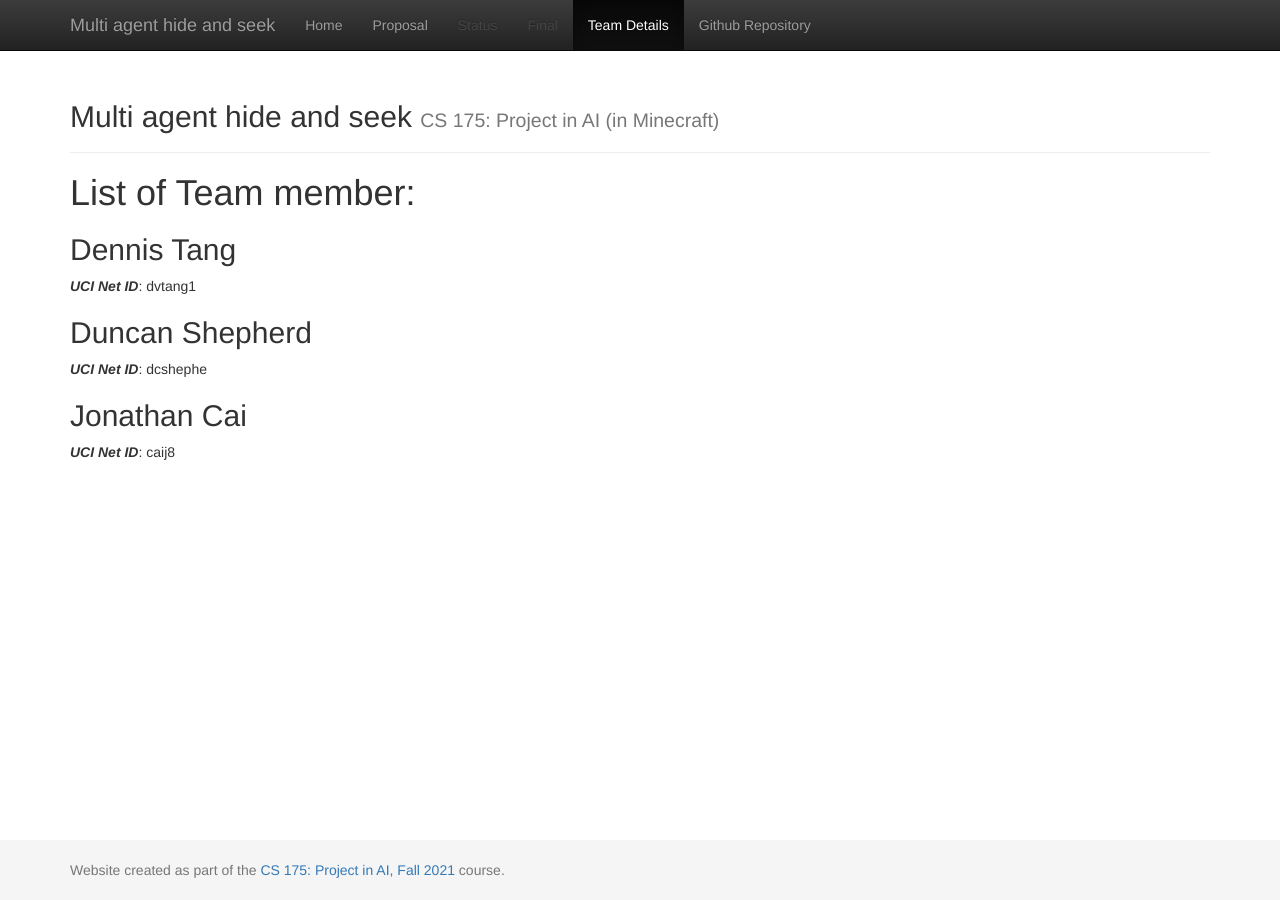
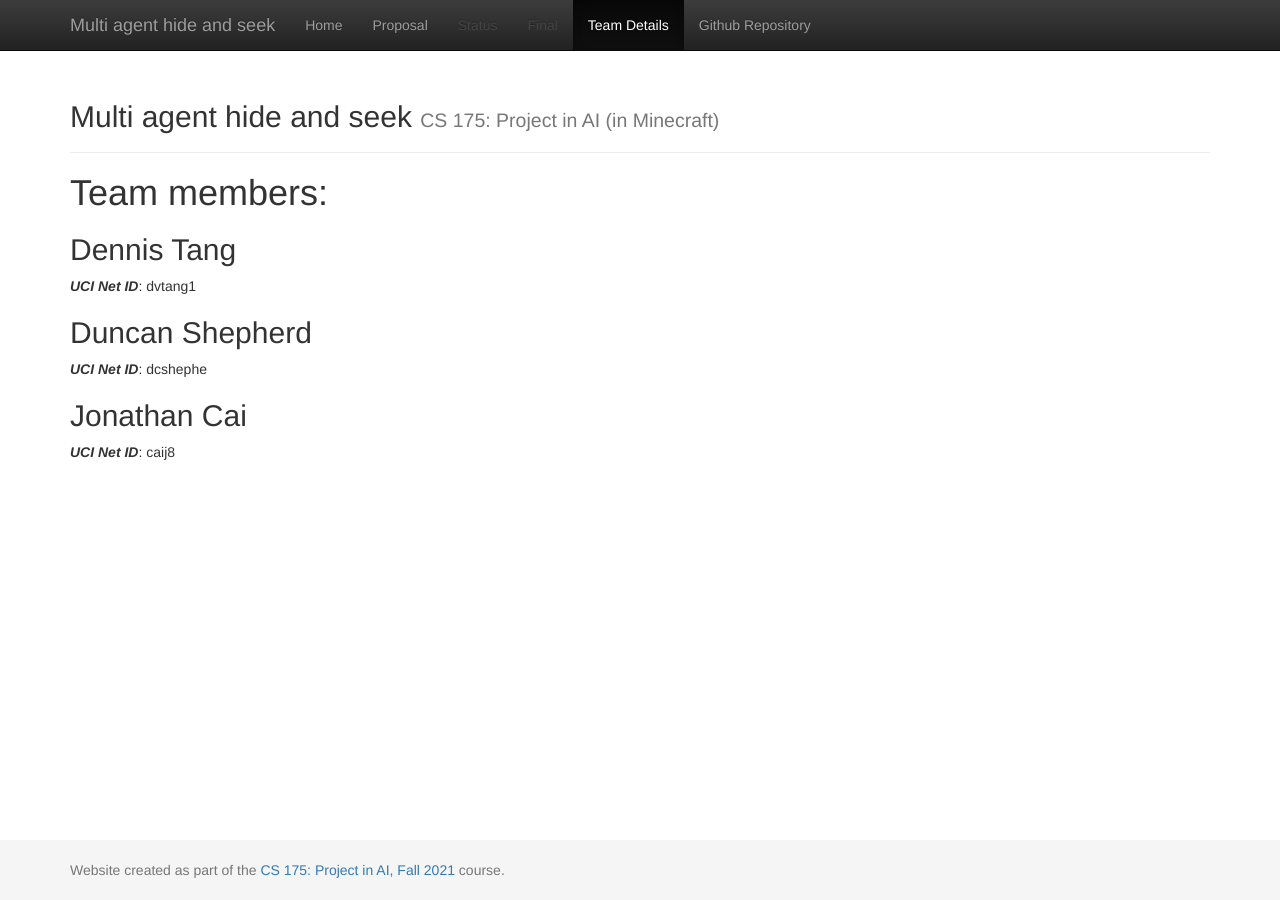
Before and after one commit to dennisvtang/Multi-agent-hide-and-seek, a Jekyll site: the page built from docs/team.md, in a window 1280 px wide. Built offline with Jekyll 4.4.1, drawn with Linux system fonts in a browser that asks for light colours.

Commit message:
Update team page

```diff
--- a/docs/team.md
+++ b/docs/team.md
@@ -3,8 +3,7 @@ layout: default
 title:  Team
 ---
 
-# List of Team member:
-
+# Team members:
 
 ## Dennis Tang
 ***UCI Net ID***: dvtang1
```
